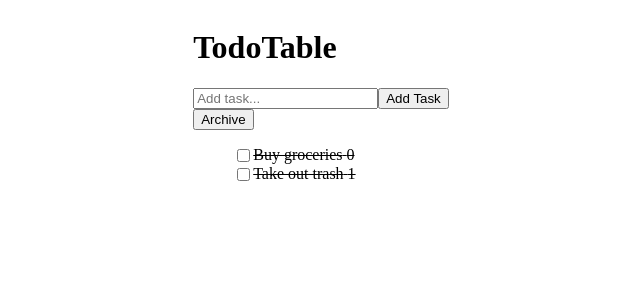
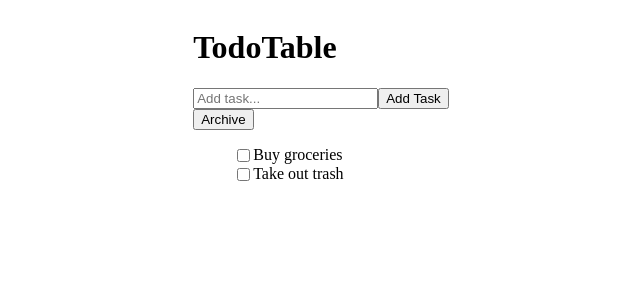
Before and after one commit to bogdanpashynskyi/todo, a React (Create React App) app: page / in a window 1280 px wide. Shown: the top 300 px of the page, without its empty margins (319-959 px from the left). Built offline with nearby package versions, Linux system fonts and the light colour scheme.

Commit message:
implemented line-through for completed items

```diff
--- a/src/components/TodoItem.js
+++ b/src/components/TodoItem.js
@@ -7,6 +7,8 @@ const TodoItem = ({
 	itemId,
 	completed
 }) => {
+
+	console.log(completed)
   return (
     <div className="App__todo-item">
 			<input
@@ -16,8 +18,8 @@ const TodoItem = ({
 				}}
 			>
 			</input>
-			<li className="App__todo-item-completed">
-				{todoTask} {itemId}
+			<li className={completed ? "App__todo-item-completed" : ""}>
+				{todoTask}
 			</li>
     </div>
   )
```
Also changed, not shown: 12 other files (tests, documents, lock files or other folders).
